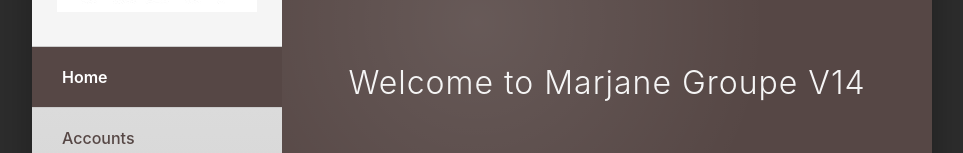
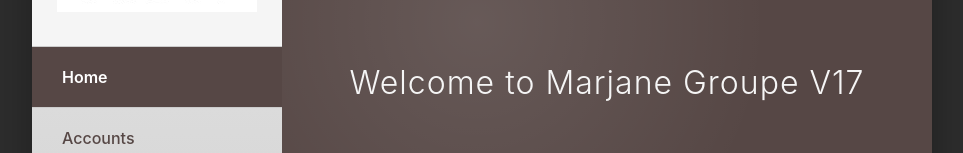
Before and after one commit to waddadelmehdi/mrj-api-frontend, a React (Create React App) app: page / in a window 1280 px wide. Shown: the part 318-471 px from the top of the page, without its empty margins (158-1121 px from the left). Built offline with nearby package versions, Linux system fonts and the light colour scheme.

Commit message:
Update Home.tsx

```diff
--- a/src/pages/Home.tsx
+++ b/src/pages/Home.tsx
@@ -3,7 +3,7 @@
 const Home: React.FC = () => {
   return (
     <div className="welcome-text">
-      Welcome to Marjane Groupe V14
+      Welcome to Marjane Groupe V17
     </div>
   );
 };
```
